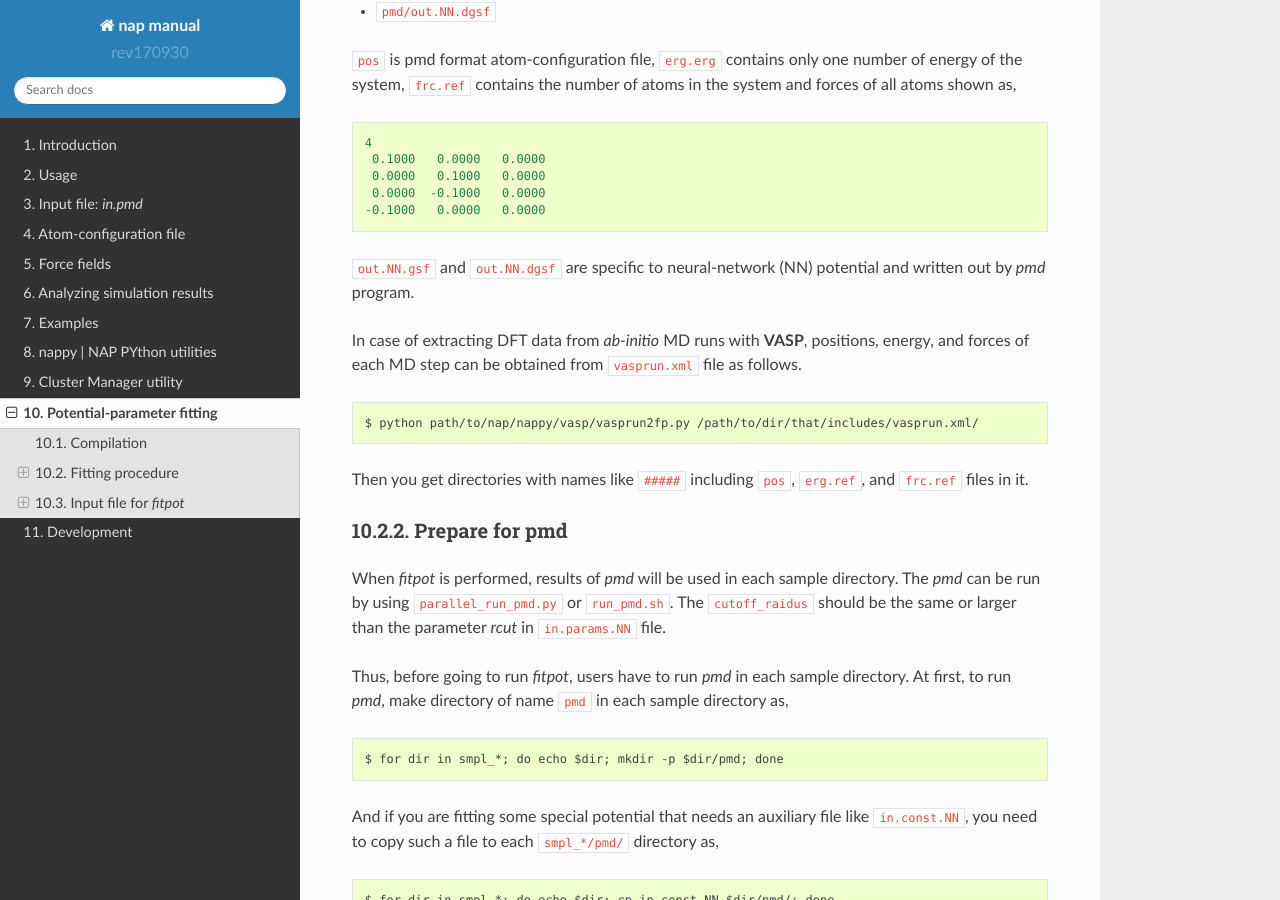
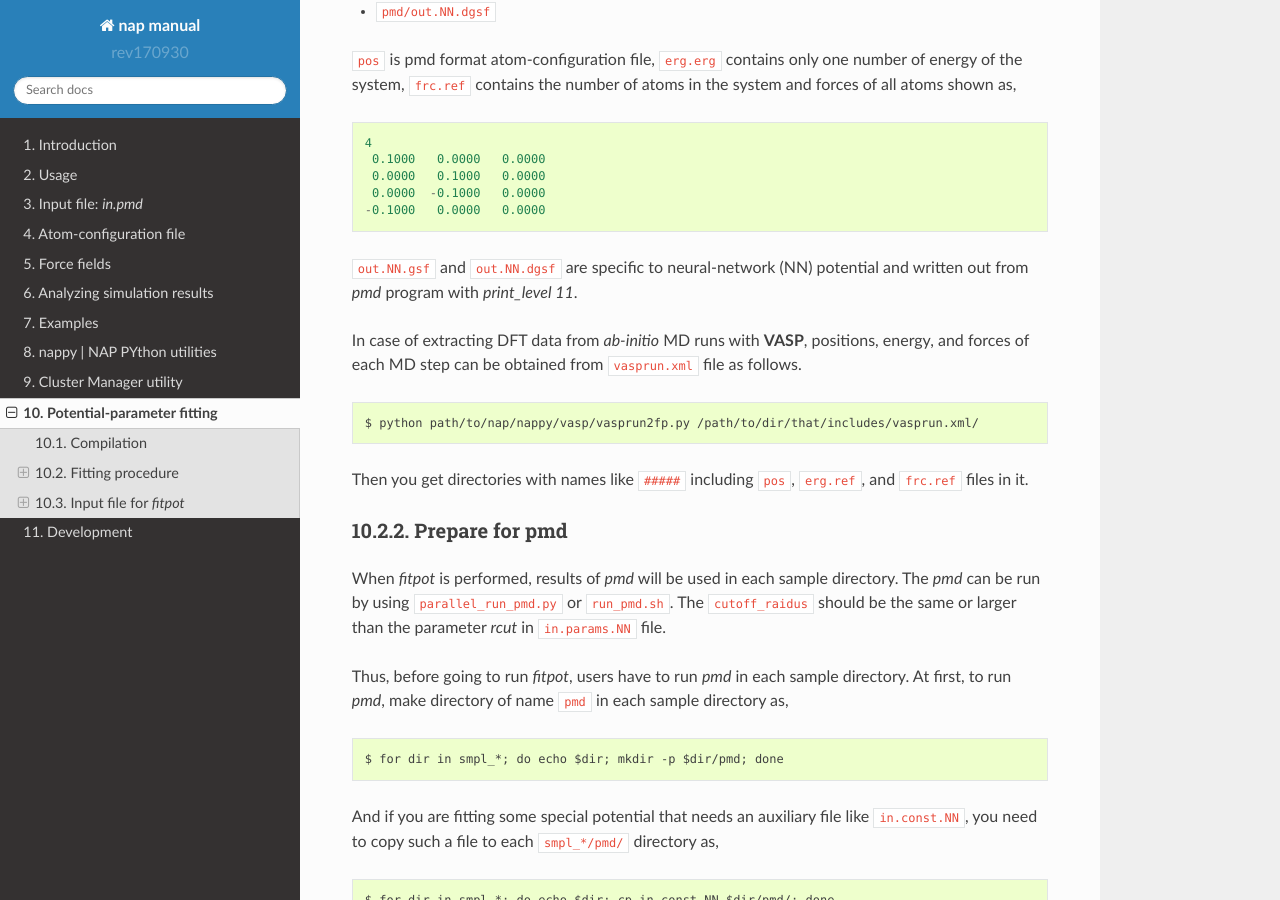
Before and after one commit to ryokbys/nap, a Sphinx documentation site: the page built from doc/fitpot.rst, in a window 1280 px wide and 900 px high, scrolled down 1330 px. Built offline with Sphinx 7.4.7 and the Read the Docs theme 2.0.0, drawn with Linux system fonts in a browser that asks for light colours; formulas are drawn with MathJax 3.

```diff
--- a/doc/fitpot.rst
+++ b/doc/fitpot.rst
@@ -73,7 +73,7 @@
     0.0000  -0.1000   0.0000
    -0.1000   0.0000   0.0000
 
-``out.NN.gsf`` and ``out.NN.dgsf`` are specific to neural-network (NN) potential and written out by *pmd* program.
+``out.NN.gsf`` and ``out.NN.dgsf`` are specific to neural-network (NN) potential and written out from *pmd* program with `print_level 11`.
 
 In case of extracting DFT data from *ab-initio* MD runs with **VASP**, positions, energy, and forces of each MD step
 can be obtained from ``vasprun.xml`` file as follows.
```
Also changed, not shown: 8 other files.
